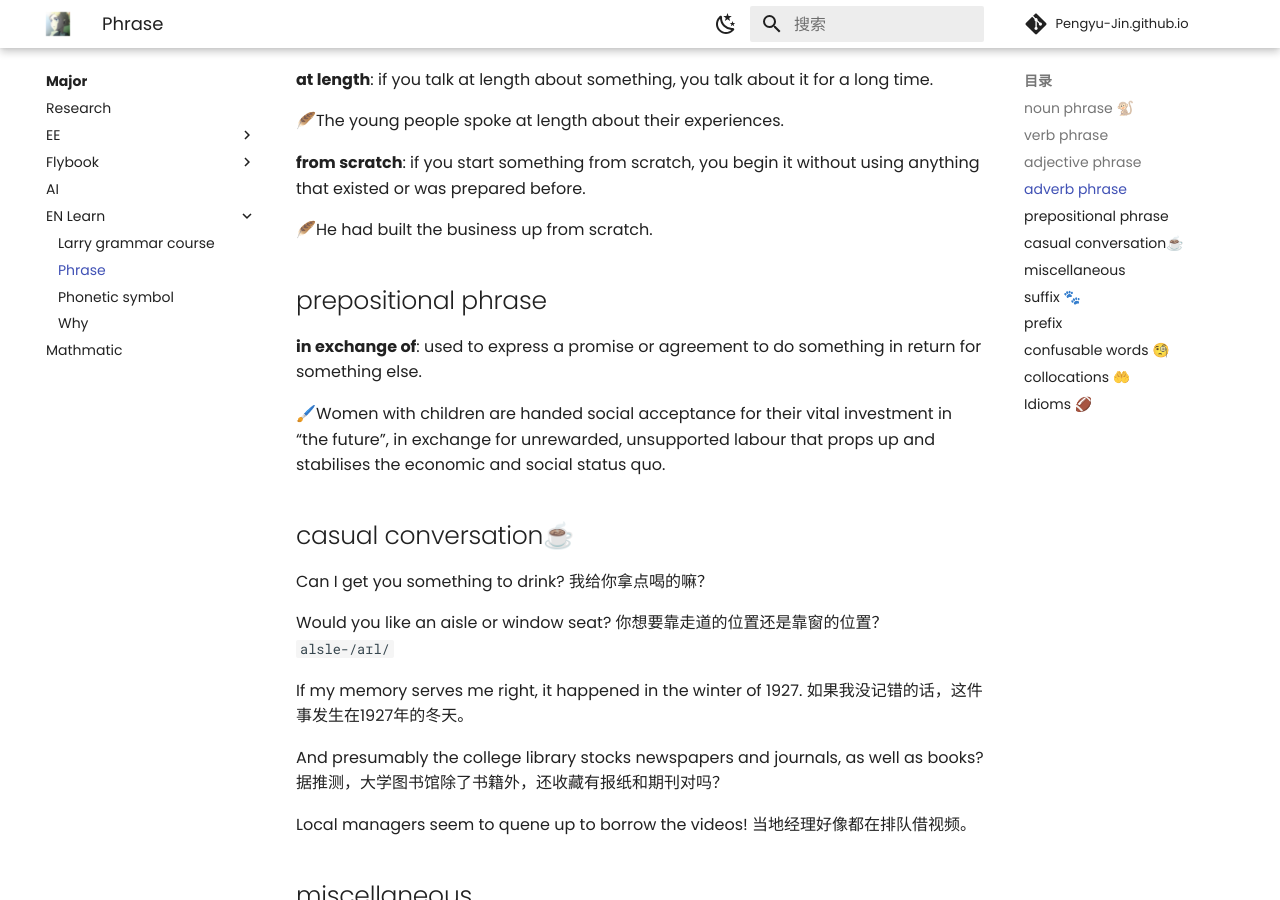
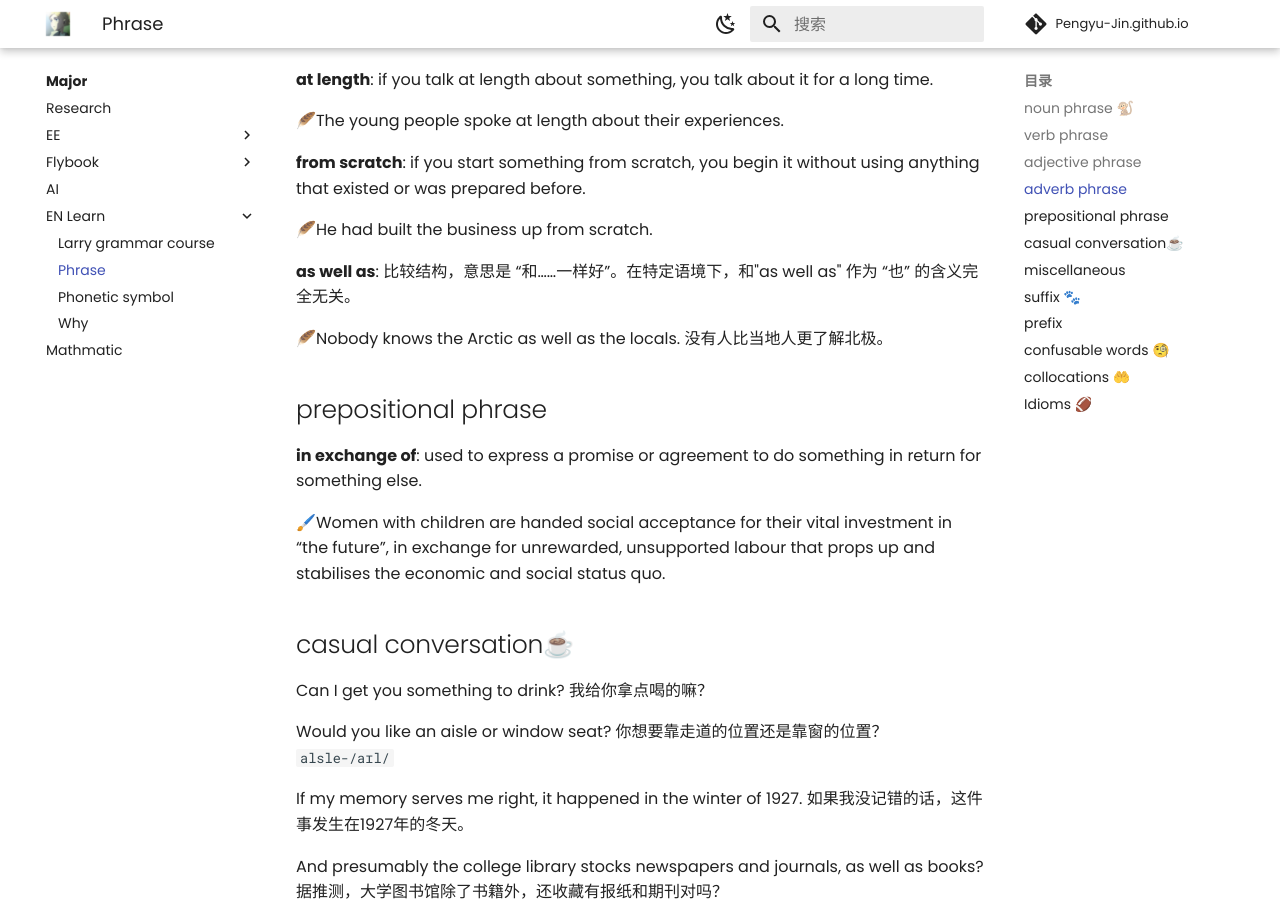
Before and after one commit to Pengyu-Jin/Pengyu-Jin.github.io, an MkDocs documentation site: the page built from docs/major/EN-learn/phrase.md, in a window 1280 px wide and 900 px high, scrolled down 2607 px. Built offline with MkDocs 1.6.1 and Material for MkDocs 9.7.7, drawn with Linux system fonts in a browser that asks for light colours; comment, search, counter and statistics services are not loaded.

Commit message:
20250210-a

```diff
--- a/docs/major/EN-learn/phrase.md
+++ b/docs/major/EN-learn/phrase.md
@@ -87,6 +87,10 @@
 **from scratch**: if you start something from scratch, you begin it without using anything that existed or was prepared before.
 
 🪶He had built the business up from scratch.
+
+**as well as**: 比较结构，意思是 “和……一样好”。在特定语境下，和"as well as" 作为 “也” 的含义完全无关。
+
+🪶Nobody knows the Arctic as well as the locals. 没有人比当地人更了解北极。
 
 ## prepositional phrase
 
```
